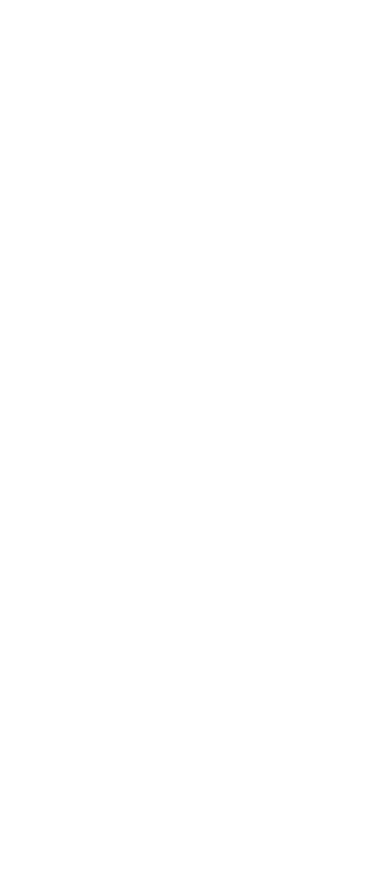
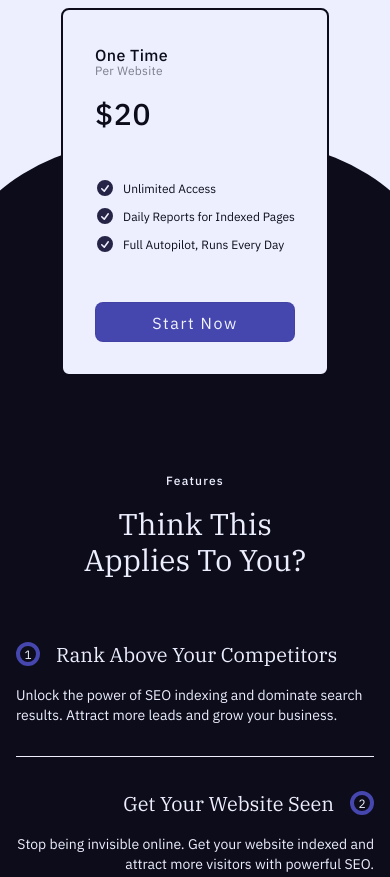
Before and after one commit to okanay/ga-backend-oa-client, a React (Vite) app: page / in a window 390 px wide. Shown: the part 1120-1997 px from the top of the page. Before the commit the page ends 844 px from the top, so only its background shows below. Built offline with nearby package versions, Linux system fonts and the light colour scheme.

Commit message:
features - 21

```diff
--- a/src/components/main/index/contact-form/index.tsx
+++ b/src/components/main/index/contact-form/index.tsx
@@ -2,7 +2,7 @@
 
 export const ContactForm = () => {
   return (
-    <section className="flex w-full items-start justify-center bg-flower-50 px-8 py-12 sm:py-24">
+    <section className="flex w-full items-start justify-center bg-flower-50 px-4 py-12 sm:py-24">
       <ContactHeader />
     </section>
   );
--- a/src/components/main/index/faq-section/faq.tsx
+++ b/src/components/main/index/faq-section/faq.tsx
@@ -10,7 +10,7 @@
   const { selectedFaq, handleFaqOnClick } = useFaq();
 
   return (
-    <div className="container mx-auto max-w-[64rem] px-8">
+    <div className="container mx-auto max-w-[64rem]">
       <div className="space-y-6">
         {FaqData.map((faq, index) => (
           <div
--- a/src/components/main/index/faq-section/index.tsx
+++ b/src/components/main/index/faq-section/index.tsx
@@ -3,7 +3,7 @@
 
 export const FaqSection = () => {
   return (
-    <section className="h-full w-full space-y-12 bg-ebony-950 pb-16 sm:pb-32">
+    <section className="h-full w-full space-y-12 bg-ebony-950 px-4 pb-16 sm:pb-32">
       <FaqHeader />
       <Faq />
     </section>
--- a/src/components/main/index/feature-section/index.tsx
+++ b/src/components/main/index/feature-section/index.tsx
@@ -4,14 +4,12 @@
 
 export const FeatureSection = () => {
   return (
-    <section className={"bg-ebony-950 "}>
-      <div className="relative mx-auto max-w-[64rem] space-y-12 px-8 py-12">
-        <FeatureHeader />
-        <div className={"flex w-full flex-col text-ebony-950"}>
-          {featuresData.map((feature, index) => (
-            <FeatureItem key={feature.header} {...feature} index={index} />
-          ))}
-        </div>
+    <section className="relative mx-auto space-y-12 bg-ebony-950 px-4 py-12">
+      <FeatureHeader />
+      <div className="mx-auto flex w-full max-w-[64rem] flex-col text-ebony-950">
+        {featuresData.map((feature, index) => (
+          <FeatureItem key={feature.header} {...feature} index={index} />
+        ))}
       </div>
     </section>
   );
--- a/src/components/main/index/index.tsx
+++ b/src/components/main/index/index.tsx
@@ -1,17 +1,17 @@
 import { HeroSection } from "@/components/main/index/hero-section";
-// import { PriceSection } from "@/components/main/index/price-section";
-// import { FeatureSection } from "@/components/main/index/feature-section";
-// import { FaqSection } from "@/components/main/index/faq-section";
-// import { ContactForm } from "@/components/main/index/contact-form";
+import { PriceSection } from "@/components/main/index/price-section";
+import { FeatureSection } from "@/components/main/index/feature-section";
+import { FaqSection } from "@/components/main/index/faq-section";
+import { ContactForm } from "@/components/main/index/contact-form";
 
 export const IndexSections = () => {
   return (
     <main className={"bg-flower-50"}>
       <HeroSection />
-      {/*<PriceSection />*/}
-      {/*<FeatureSection />*/}
-      {/*<FaqSection />*/}
-      {/*<ContactForm />*/}
+      <PriceSection />
+      <FeatureSection />
+      <FaqSection />
+      <ContactForm />
     </main>
   );
 };
--- a/src/components/main/index/price-section/index.tsx
+++ b/src/components/main/index/price-section/index.tsx
@@ -19,9 +19,8 @@
   return (
     <section
       ref={sectionRef}
-      className="relative flex flex-col justify-center overflow-hidden bg-flower-50 py-12 sm:py-24"
+      className="relative flex flex-col items-center justify-center space-y-12 overflow-hidden bg-flower-50 px-4 py-12 sm:py-24"
     >
-      <div className="flex flex-col items-center justify-center space-y-12 px-4">
       <PriceHeader />
       <PriceCard
         scrollYProgress={scrollYProgress}
@@ -31,7 +30,6 @@
         scrollYProgress={scrollYProgress}
         isMobile={isMobile as boolean}
       />
-      </div>
     </section>
   );
 };
```
Lines whose indentation alone changed are shown as unchanged.
